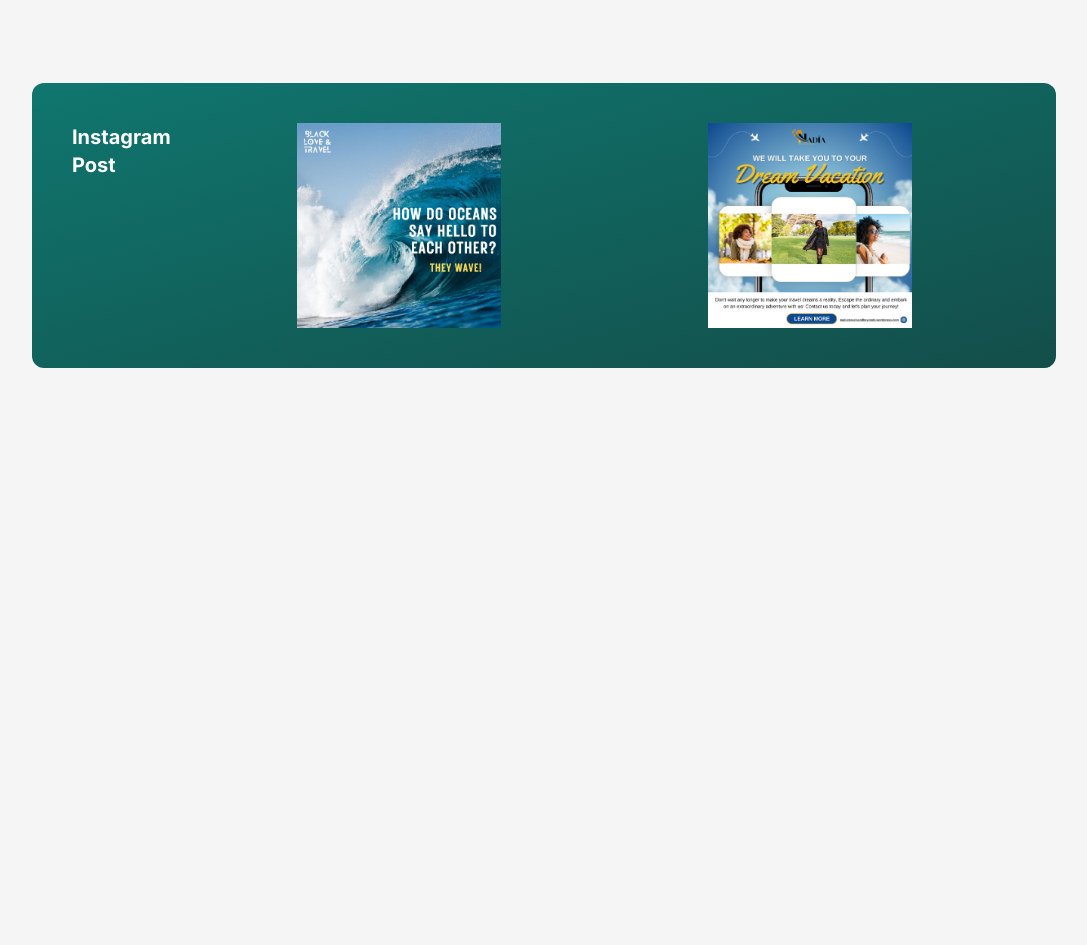
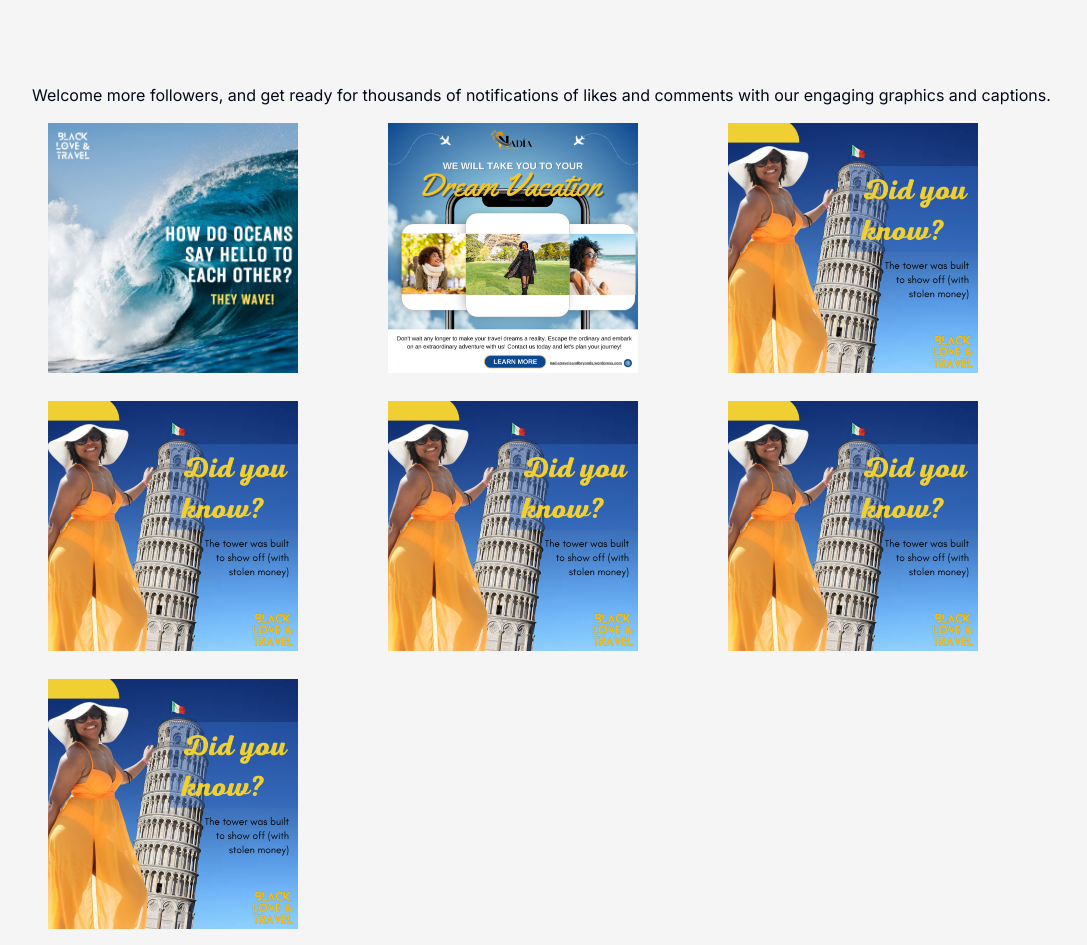
Before and after one commit to clavelian/ClavelAdvertisingMarketing, a Next.js app in the folder cad/: page /samples in a window 1280 px wide. Shown: the part 380-1325 px from the top of the page, without its empty margins (96-1183 px from the left). Before the commit the page ends 800 px from the top, so only its background shows below. Built offline with nearby package versions, Linux system fonts and the light colour scheme.

Commit message:
feat: changes on sampleTabs

```diff
--- a/cad/components/sampleTab.tsx
+++ b/cad/components/sampleTab.tsx
@@ -4,6 +4,7 @@ import Image from "next/image";
 import { Tabs } from "@/components/ui/tabs";
 import Instagram1 from "@/public/insta1.webp";
 import Instagram2 from "@/public/insta2.webp";
+import Instagram3 from "@/public/insta3.webp";
 
 export function TabsDemo() {
   const tabs = [
@@ -11,32 +12,75 @@ export function TabsDemo() {
       title: "Instagram Post",
       value: "product",
       content: (
-        <div className="flex w-full overflow-hidden relative h-full rounded-xl p-10 font-bold text-white bg-gradient-to-br from-teal-700 to-teal-900 ">
-          <p className="text-xl md:text-4xl ">Instagram Post</p>
+        <>
+          <div>
+            <p className="text-base md:text-4xl flex-1 ">
+              Welcome more followers, and get ready for thousands of
+              notifications of likes and comments with our engaging graphics and
+              captions.
+            </p>
+          </div>
+          <div className="grid grid-cols-3 gap-7 p-4 ">
             <Image
               src={Instagram1}
               alt="Instagram post wave"
-            height={500}
-            width={500}
-            className="object-contain"
+              height={250}
+              width={250}
+              className="object-contain "
             />
             <Image
               src={Instagram2}
               alt="idk tal;agashet"
-            height={500}
-            width={500}
+              height={250}
+              width={250}
+              className="object-contain"
+            />
+            <Image
+              src={Instagram3}
+              alt="idk tal;agashet"
+              height={250}
+              width={250}
+              className="object-contain"
+            />
+            <Image
+              src={Instagram3}
+              alt="idk tal;agashet"
+              height={250}
+              width={250}
+              className="object-contain"
+            />
+            <Image
+              src={Instagram3}
+              alt="idk tal;agashet"
+              height={250}
+              width={250}
+              className="object-contain"
+            />
+            <Image
+              src={Instagram3}
+              alt="idk tal;agashet"
+              height={250}
+              width={250}
+              className="object-contain"
+            />
+            <Image
+              src={Instagram3}
+              alt="idk tal;agashet"
+              height={250}
+              width={250}
               className="object-contain"
             />
 
             {/* <DummyContent /> */}
           </div>
+        </>
       ),
     },
     {
       title: "GIF Post",
       value: "services",
       content: (
-        <div className=" w-full overflow-hidden relative h-full rounded-2xl p-10 text-xl md:text-4xl font-bold text-white bg-gradient-to-br from-teal-700 to-teal-900">
+        <div className=" w-full overflow-hidden relative h-full rounded-2xl p-10 text-xl md:text-4xl font-bold dark:text-white ">
           <p>GIF Post</p>
           <DummyContent />
         </div>
@@ -46,7 +90,7 @@ export function TabsDemo() {
       title: "Brand Board",
       value: "playground",
       content: (
-        <div className=" w-full overflow-hidden relative h-full rounded-2xl p-10 text-xl md:text-4xl font-bold text-white bg-gradient-to-br from-teal-700 to-teal-900">
+        <div className=" w-full overflow-hidden relative h-full rounded-2xl p-10 text-xl md:text-4xl font-bold dark:text-white ">
           <p>Brand Board</p>
           <DummyContent />
         </div>
@@ -56,12 +100,22 @@ export function TabsDemo() {
       title: "Logo",
       value: "content",
       content: (
-        <div className=" w-full overflow-hidden relative h-full rounded-2xl p-10 text-xl md:text-4xl font-bold text-white bg-gradient-to-br from-teal-700 to-teal-900">
+        <div className=" w-full overflow-hidden relative h-full rounded-2xl p-10 text-xl md:text-4xl font-bold dark:text-white ">
           <p>Logo</p>
           <DummyContent />
         </div>
       ),
     },
+    // {
+    //   title: "Logo",
+    //   value: "content",
+    //   content: (
+    //     <div className=" w-full overflow-hidden relative h-full rounded-2xl p-10 text-xl md:text-4xl font-bold text-white bg-gradient-to-br from-teal-700 to-teal-900">
+    //       <p>Logo</p>
+    //       <DummyContent />
+    //     </div>
+    //   ),
+    // },
   ];
 
   return (
--- a/cad/components/signup-form-demo.tsx
+++ b/cad/components/signup-form-demo.tsx
@@ -56,7 +56,7 @@ export default function SignupFormDemo() {
         <div className="bg-gradient-to-r from-transparent via-neutral-300 dark:via-neutral-700 to-transparent my-8 h-[1px] w-full" />
 
         <div className="flex flex-col space-y-4">
-          <button
+          {/* <button
             className=" relative group/btn flex space-x-2 items-center justify-start px-4 w-full text-black rounded-md h-10 font-medium shadow-input bg-gray-50 dark:bg-zinc-900 dark:shadow-[0px_0px_1px_1px_var(--neutral-800)]"
             type="submit"
           >
@@ -65,7 +65,7 @@ export default function SignupFormDemo() {
               GitHub
             </span>
             <BottomGradient />
-          </button>
+          </button> */}
           <button
             className=" relative group/btn flex space-x-2 items-center justify-start px-4 w-full text-black rounded-md h-10 font-medium shadow-input bg-gray-50 dark:bg-zinc-900 dark:shadow-[0px_0px_1px_1px_var(--neutral-800)]"
             type="submit"
@@ -76,7 +76,7 @@ export default function SignupFormDemo() {
             </span>
             <BottomGradient />
           </button>
-          <button
+          {/* <button
             className=" relative group/btn flex space-x-2 items-center justify-start px-4 w-full text-black rounded-md h-10 font-medium shadow-input bg-gray-50 dark:bg-zinc-900 dark:shadow-[0px_0px_1px_1px_var(--neutral-800)]"
             type="submit"
           >
@@ -85,7 +85,7 @@ export default function SignupFormDemo() {
               OnlyFans
             </span>
             <BottomGradient />
-          </button>
+          </button> */}
         </div>
       </form>
     </div>
--- a/cad/components/ui/tabs.tsx
+++ b/cad/components/ui/tabs.tsx
@@ -109,7 +109,7 @@ export const FadeInDiv = ({
             scale: 1 - idx * 0.1,
             top: hovering ? idx * -50 : 0,
             zIndex: -idx,
-            opacity: idx < 3 ? 1 - idx * 0.1 : 0,
+            opacity: idx < 3 ? 1 - idx * 1 : 0,
           }}
           animate={{
             y: isActive(tab) ? [0, 40, 0] : 0,
```
Also changed, not shown: cad/public/insta3.webp (added). Lines whose indentation alone changed are shown as unchanged.
